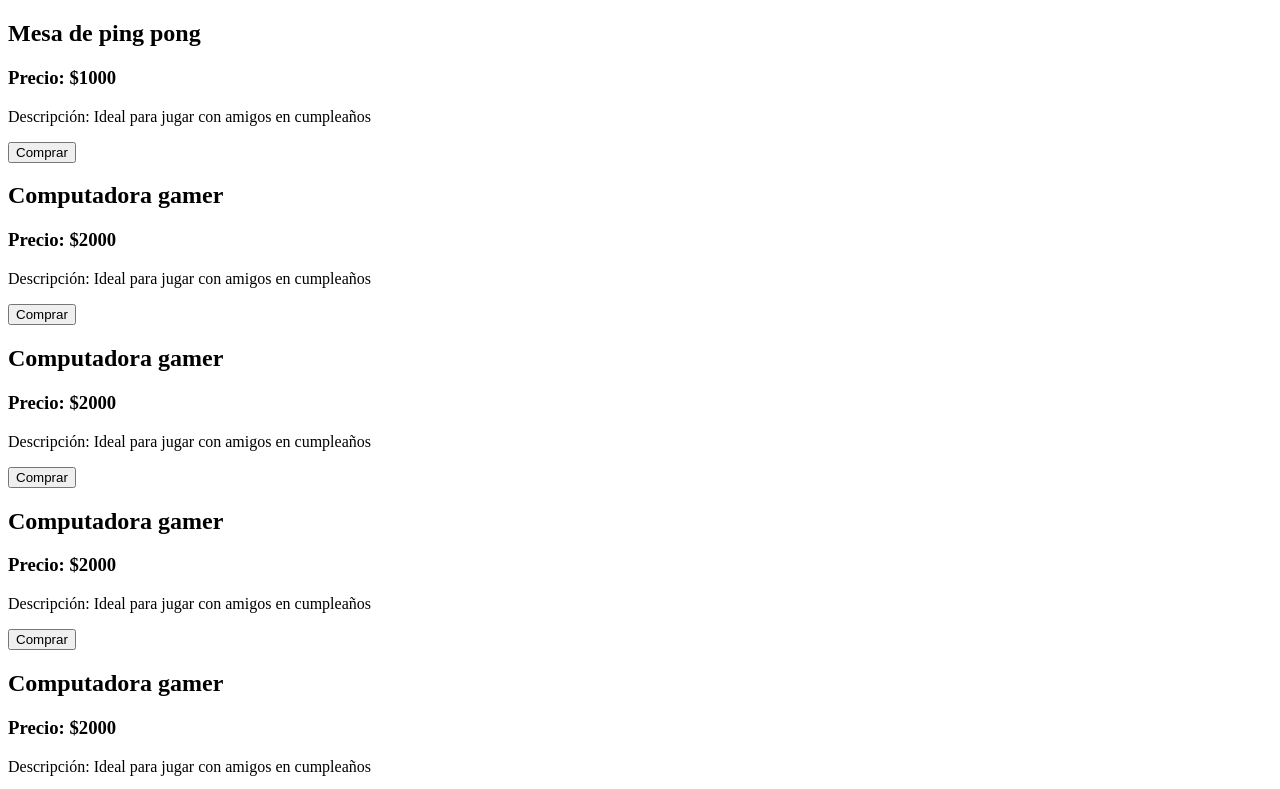
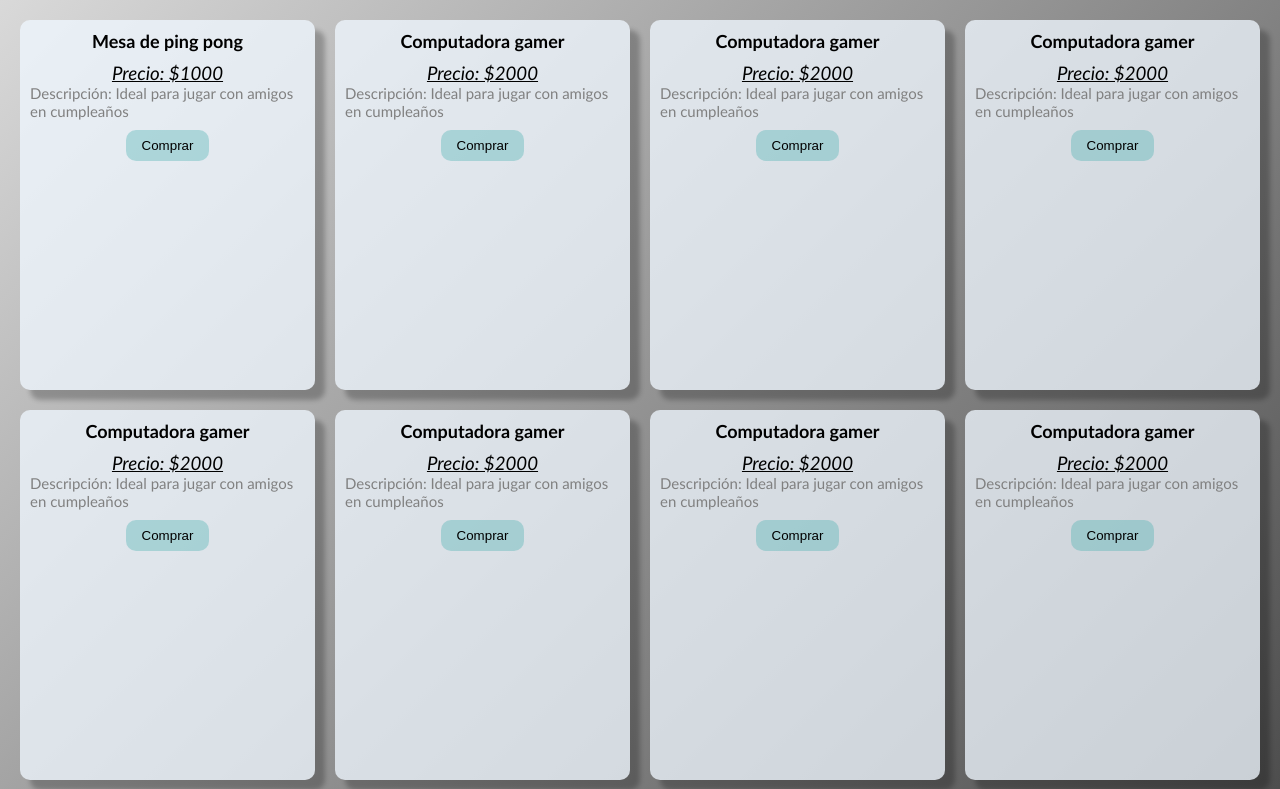
Before and after one commit to tomyp10/proyecto-clase-5, a plain HTML site: page index.html in a window 1280 px wide. Shown: the top 789 px of the page. Drawn offline with Linux system fonts and the light colour scheme.

Commit message:
modified: cambio de color fondo y boton

```diff
--- a/index.html
+++ b/index.html
@@ -5,7 +5,7 @@
   <meta charset="UTF-8">
   <meta name="viewport" content="width=device-width, initial-scale=1.0">
   <title>Clase 5 - CSS</title>
-  <link rel="stylesheet" href="style.css">
+  <link rel="stylesheet" href="styles.css">
 </head>
 
 <body>
--- a/styles.css
+++ b/styles.css
@@ -43,7 +43,7 @@ span {
 /* display grid -> grillas | filas y columnas */
 
 section {
-  background-color: wheat;
+  background: linear-gradient(135deg, #d9d9d9, #4d4d4d);
   padding: 20px;
   /* display flex cambia el eje pricipal */
   /* display: flex; */
@@ -89,9 +89,14 @@ p {
 
 div button {
   border: none;
-  background-color: rgb(178, 233, 227);
+  background-color: rgba(69, 175, 175, 0.356);
   padding: 8px 16px;
   border-radius: 10px;
   display: block;
   margin: auto;
-}
+  cursor: pointer;
+  }
+
+  button:hover {
+    background-color: rgba(47, 126, 115, 0.507)
+  }
```
